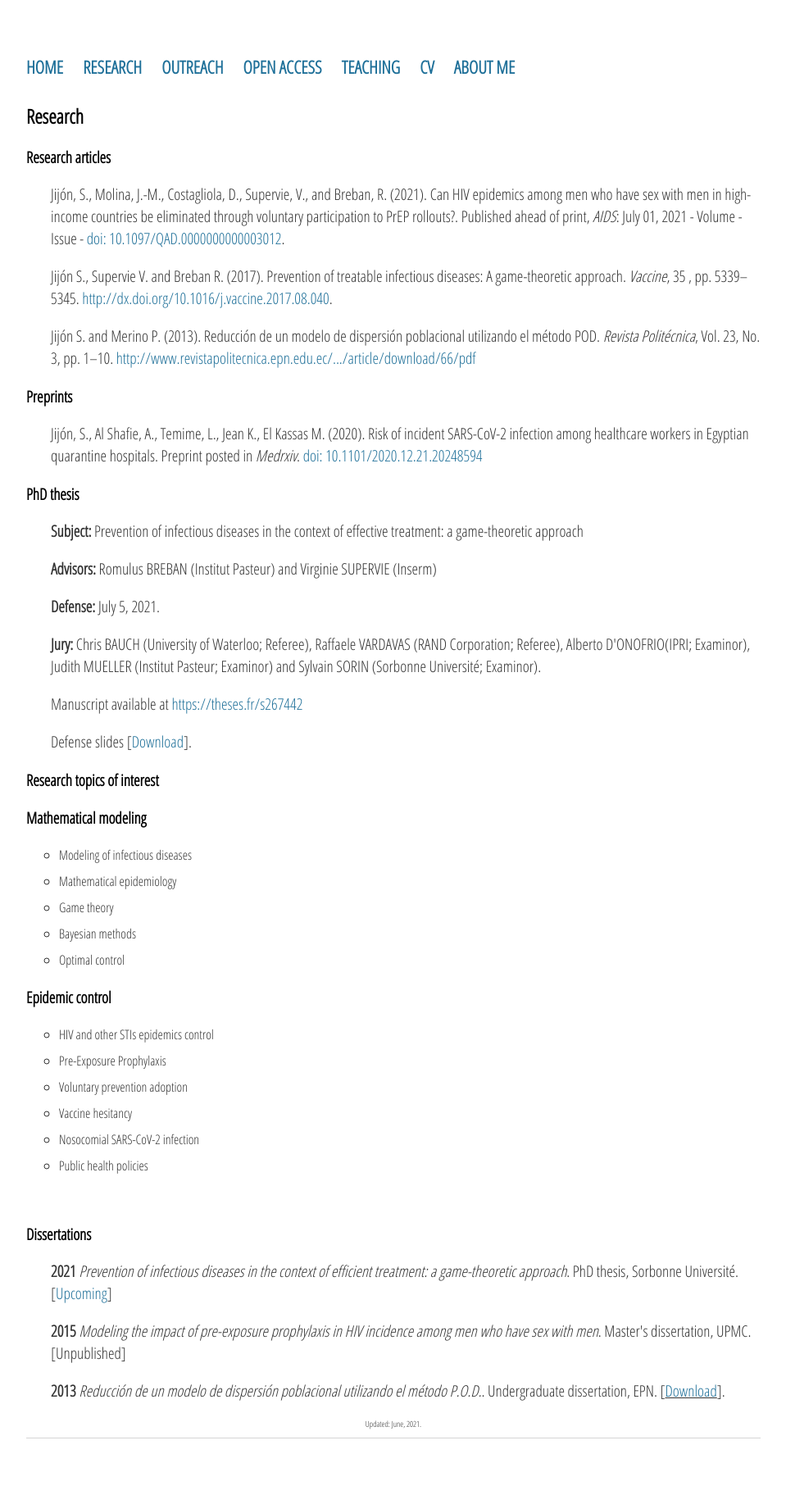
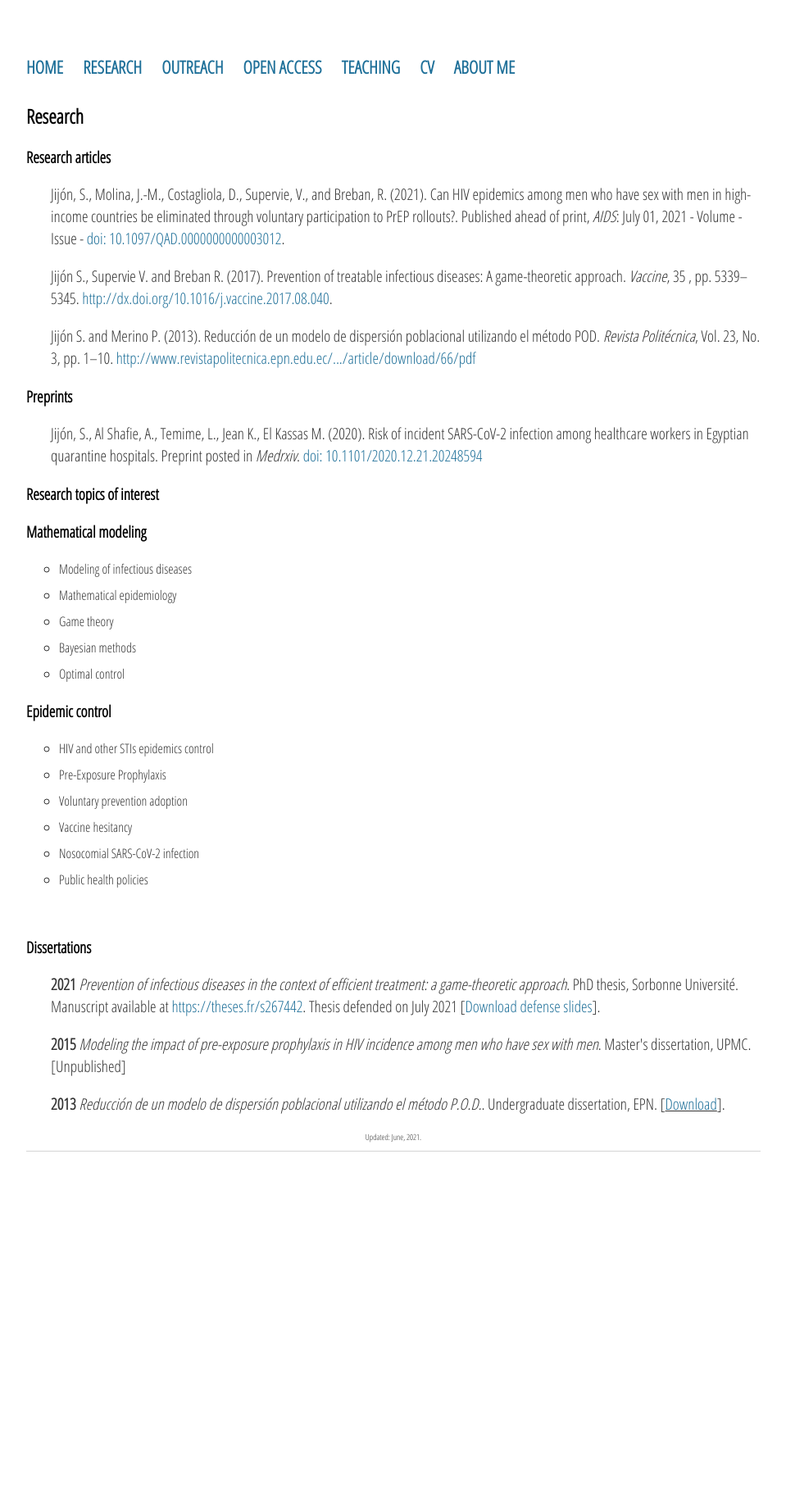
Before and after one commit to sjijon/sjijon.github.io, a Jekyll site: the page built from research.html, in a window 1280 px wide. Shown: the whole page at 82% size, without its empty margins (160-1119 px from the left). Built offline with Jekyll 4.4.1, drawn with Linux system fonts in a browser that asks for light colours; nearby versions of some CDN libraries; after the commit the page ends 1485 px from its top, so only the background shows below that.

Commit message:
Fix publications section

```diff
--- a/research.html
+++ b/research.html
@@ -11,15 +11,6 @@ title: Research
 
 	<h3>Preprints</h3>
 	<p style="padding-left:30px;">Jijón, S., Al Shafie, A., Temime, L., Jean K., El Kassas M. (2020). Risk of incident SARS-CoV-2 infection among healthcare workers in Egyptian quarantine hospitals. Preprint posted in <em>Medrxiv</em>. <a href="https://doi.org/10.1101/2020.12.21.20248594" target="_blank">doi: 10.1101/2020.12.21.20248594</a></p>
-
-	<h3>PhD thesis</h3>
-	<p style="padding-left:30px;"><strong>Subject:</strong> Prevention of infectious diseases in the context of effective treatment: a game-theoretic approach</p>
-	<p style="padding-left:30px;"><strong>Advisors:</strong> Romulus BREBAN (Institut Pasteur) and Virginie SUPERVIE (Inserm)</p>
-	<p style="padding-left:30px;"><strong>Defense:</strong> July 5, 2021.</p>
-	<p style="padding-left:30px;"><strong>Jury:</strong> Chris BAUCH (University of Waterloo; Referee), Raffaele VARDAVAS (RAND Corporation; Referee), Alberto D'ONOFRIO(IPRI; Examinor), Judith MUELLER (Institut Pasteur; Examinor) and Sylvain SORIN (Sorbonne Université; Examinor).</p>
-	<p style="padding-left:30px;">Manuscript available at <a href="https://theses.fr/s267442" target= "_blank">https://theses.fr/s267442</a></p>
-	<p style="padding-left:30px;">Defense slides [<a href="https://github.com/sjijon/sjijon.github.io/raw/master/documents/DiaposSoutenanceThese_Handout.pdf" target= "_blank">Download</a>].</p>
-
 
 
 	<h3>Research topics of interest</h3>
@@ -45,8 +36,7 @@ title: Research
 
 	<h3> Dissertations</h3>
 	<p style="padding-left:30px;">
-		<strong>2021</strong> <em>Prevention of infectious diseases in the context of efficient treatment: a game-theoretic approach</em>. PhD thesis, Sorbonne Université. [<a href="https://theses.fr/s267442"
-																 target= "_blank">Upcoming</a>]
+		<strong>2021</strong> <em>Prevention of infectious diseases in the context of efficient treatment: a game-theoretic approach</em>. PhD thesis, Sorbonne Université. Manuscript available at <a href="https://theses.fr/s267442" target= "_blank">https://theses.fr/s267442</a>. Thesis defended on July 2021 [<a href="https://github.com/sjijon/sjijon.github.io/raw/master/documents/DiaposSoutenanceThese_Handout.pdf" target= "_blank">Download defense slides</a>].
 	</p>
 	<p style="padding-left:30px;">
 		<strong>2015</strong> <em>Modeling the impact of pre-exposure prophylaxis in HIV incidence among
```
